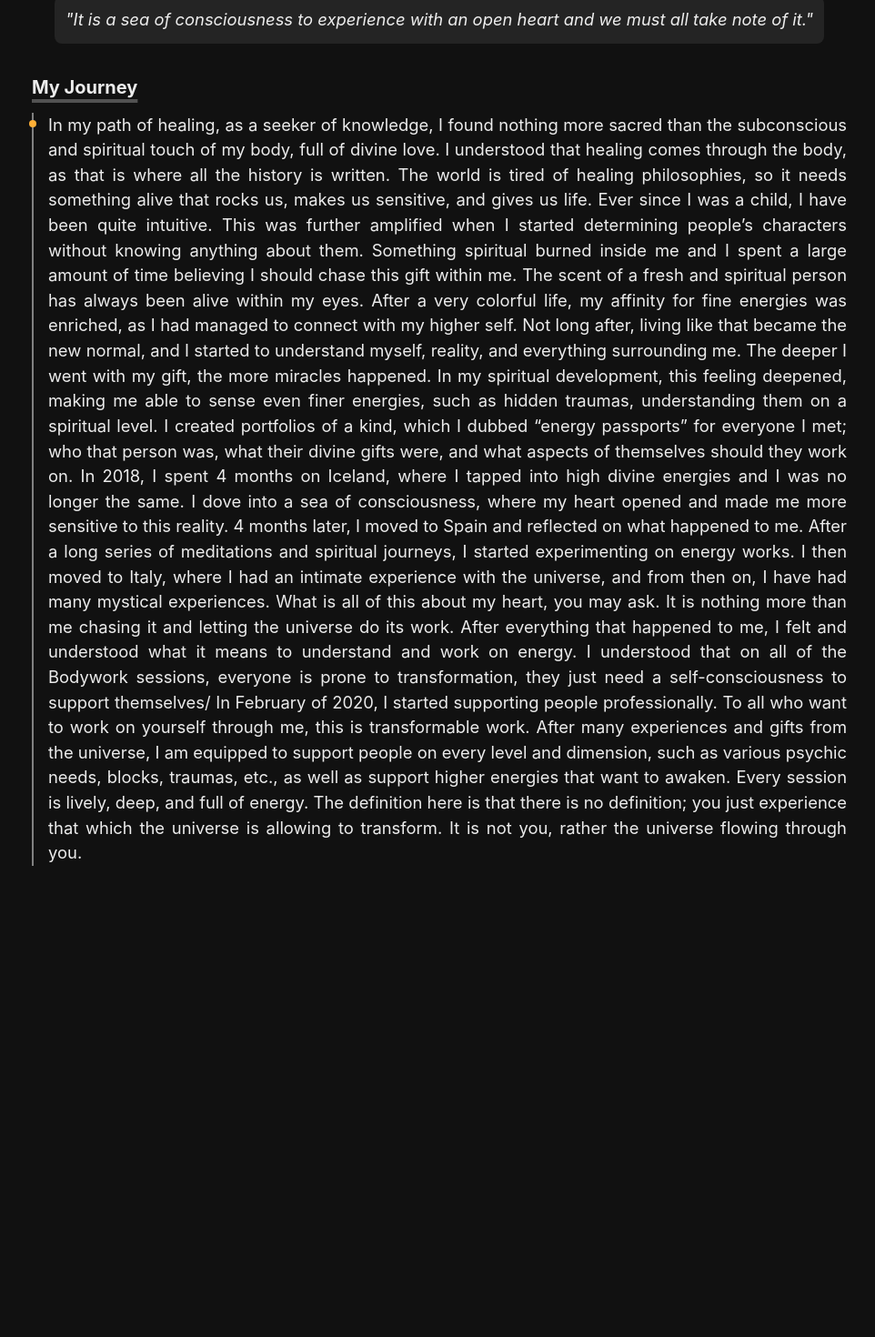
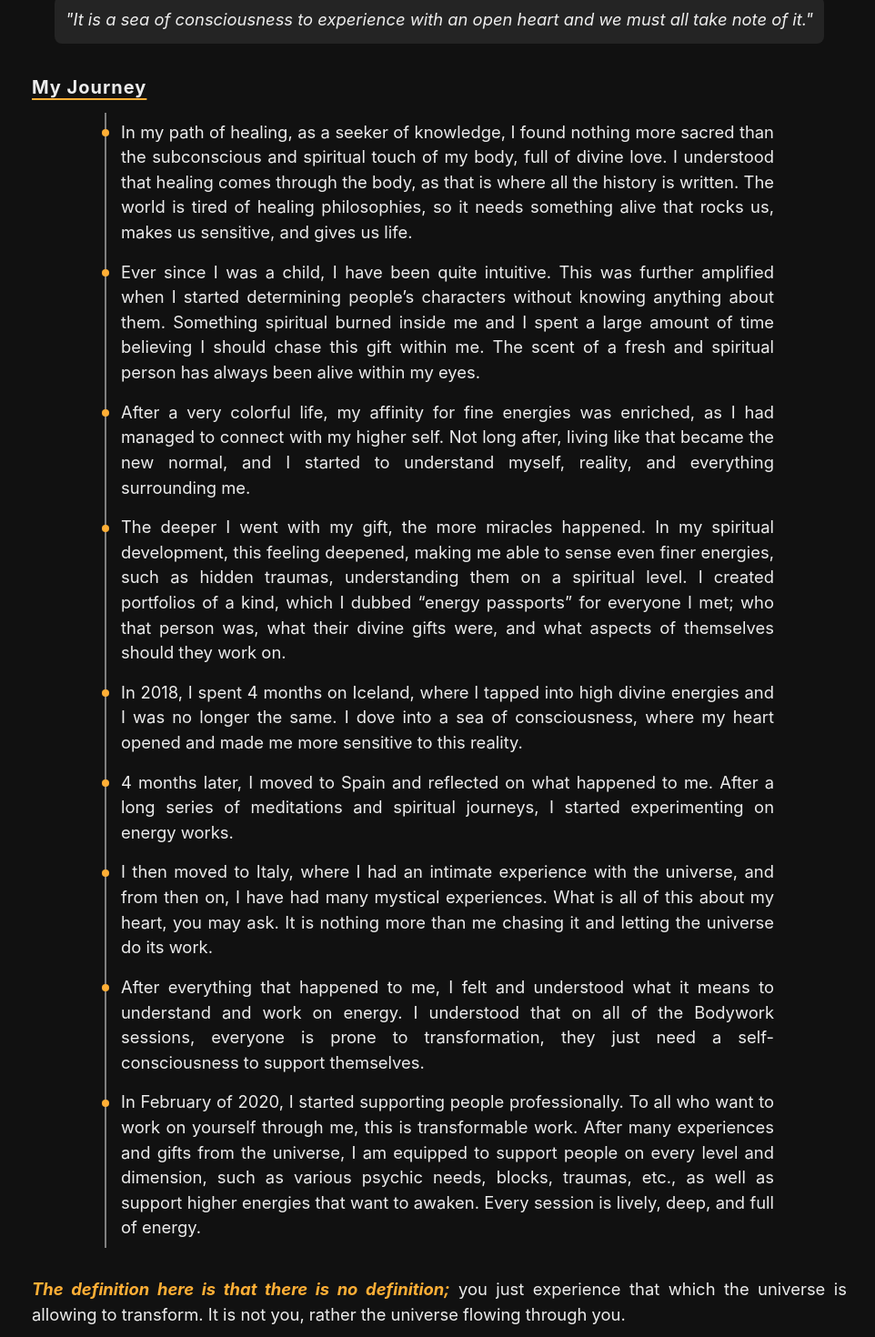
Before and after one commit to Democles85/colombo_portfolio_reworked, a Next.js app: page /about in a window 1280 px wide. Shown: the part 852-2322 px from the top of the page at 91% size, without its empty margins (157-1119 px from the left). Before the commit the page ends 1852 px from the top, so only its background shows below. Built offline with nearby package versions, Linux system fonts and the light colour scheme.

Commit message:
feat: Updated Website

```diff
--- a/lib/theme.ts
+++ b/lib/theme.ts
@@ -21,9 +21,9 @@ const components = {
       'section-title': {
         fontSize: 20,
         textDecoration: 'underline',
-        textUnderlineOffset: 6,
-        textDecorationThickness: 4,
-        textDecorationColor: '#525252',
+        textUnderlineOffset: 5,
+        textDecorationThickness: 2,
+        textDecorationColor: '#FFAF36',
         marginTop: 3,
         marginBottom: 4,
       },
--- a/pages/about.tsx
+++ b/pages/about.tsx
@@ -6,10 +6,17 @@ import {
   useColorModeValue,
 } from '@chakra-ui/react';
 import React from 'react';
+
+// Components
 import IntroImage from '../components/IntroImage';
 import Section from '../components/Section';
 
+// Data
+import data from '../util/about.json';
+
 const About = () => {
+  const about = data.$about;
+
   return (
     <Box pt={'4rem'}>
       <Section>
@@ -35,7 +42,7 @@ const About = () => {
           textAlign={'justify'}
           fontSize={'1.15rem'}
         >
-          <Box padding={'3rem'}>
+          <Box padding={{ base: '0', md: '3rem' }} py={{ base: '1rem' }}>
             <Box
               width={'full'}
               display={'flex'}
@@ -59,10 +66,13 @@ const About = () => {
             <Heading
               as={'h3'}
               variant={'section-title'}
+              letterSpacing={'wider'}
               // fontFamily={"'Silkscreen', cursive"}
             >
               My Journey
             </Heading>
+            <Container maxW={'container.md'}>
+              {about.map((data, _index) => (
                 <Box
                   position={'relative'}
                   display={'flex'}
@@ -75,60 +85,26 @@ const About = () => {
                       h={2}
                       bg={'#FFAF36'}
                       borderRadius={'full'}
-                  mt={'0.55rem'}
+                      mt={'1.15rem'}
                       left={'-0.3rem'}
                     />
                   </Box>
-              <Text>
-                In my path of healing, as a seeker of knowledge, I found nothing
-                more sacred than the subconscious and spiritual touch of my
-                body, full of divine love. I understood that healing comes
-                through the body, as that is where all the history is written.
-                The world is tired of healing philosophies, so it needs
-                something alive that rocks us, makes us sensitive, and gives us
-                life. Ever since I was a child, I have been quite intuitive.
-                This was further amplified when I started determining people’s
-                characters without knowing anything about them. Something
-                spiritual burned inside me and I spent a large amount of time
-                believing I should chase this gift within me. The scent of a
-                fresh and spiritual person has always been alive within my eyes.
-                After a very colorful life, my affinity for fine energies was
-                enriched, as I had managed to connect with my higher self. Not
-                long after, living like that became the new normal, and I
-                started to understand myself, reality, and everything
-                surrounding me. The deeper I went with my gift, the more
-                miracles happened. In my spiritual development, this feeling
-                deepened, making me able to sense even finer energies, such as
-                hidden traumas, understanding them on a spiritual level. I
-                created portfolios of a kind, which I dubbed “energy passports”
-                for everyone I met; who that person was, what their divine gifts
-                were, and what aspects of themselves should they work on. In
-                2018, I spent 4 months on Iceland, where I tapped into high
-                divine energies and I was no longer the same. I dove into a sea
-                of consciousness, where my heart opened and made me more
-                sensitive to this reality. 4 months later, I moved to Spain and
-                reflected on what happened to me. After a long series of
-                meditations and spiritual journeys, I started experimenting on
-                energy works. I then moved to Italy, where I had an intimate
-                experience with the universe, and from then on, I have had many
-                mystical experiences. What is all of this about my heart, you
-                may ask. It is nothing more than me chasing it and letting the
-                universe do its work. After everything that happened to me, I
-                felt and understood what it means to understand and work on
-                energy. I understood that on all of the Bodywork sessions,
-                everyone is prone to transformation, they just need a
-                self-consciousness to support themselves/ In February of 2020, I
-                started supporting people professionally. To all who want to
-                work on yourself through me, this is transformable work. After
-                many experiences and gifts from the universe, I am equipped to
-                support people on every level and dimension, such as various
-                psychic needs, blocks, traumas, etc., as well as support higher
-                energies that want to awaken. Every session is lively, deep, and
-                full of energy. The definition here is that there is no
-                definition; you just experience that which the universe is
-                allowing to transform. It is not you, rather the universe
-                flowing through you.
-              </Text>
+                  <Text py={'0.5rem'}>{data.paragraph}</Text>
+                </Box>
+              ))}
+            </Container>
+            <Box py={'2rem'}>
+              <span
+                style={{
+                  fontStyle: 'italic',
+                  fontWeight: 'bold',
+                  color: '#FFAF36',
+                }}
+              >
+                The definition here is that there is no definition;
+              </span>{' '}
+              you just experience that which the universe is allowing to
+              transform. It is not you, rather the universe flowing through you.
             </Box>
           </Box>
         </Container>
--- a/styles/Home.module.css
+++ b/styles/Home.module.css
@@ -55,12 +55,12 @@
   border-radius: 2px;
   border-top: transparent;
   border-left: transparent;
-  animation: scroll 2s ease-in-out infinite;
+  animation: scroll 4s ease-in-out infinite;
 }
 
 .scroll-element::after {
   top: 80%;
-  animation-delay: 1s;
+  animation-delay: 2s;
 }
 
 @keyframes scroll {
@@ -102,7 +102,7 @@
 
 .hidden {
   opacity: 0;
-  transform: translateY(100px);
+  transform: translateY(50px);
   transition: all 1s ease-in-out;
 }
 
--- /dev/null
+++ b/util/about.json
@@ -0,0 +1,31 @@
+{
+  "$about": [
+    {
+      "paragraph": "In my path of healing, as a seeker of knowledge, I found nothing more sacred than the subconscious and spiritual touch of my body, full of divine love. I understood that healing comes through the body, as that is where all the history is written. The world is tired of healing philosophies, so it needs something alive that rocks us, makes us sensitive, and gives us life."
+    },
+    {
+      "paragraph": "Ever since I was a child, I have been quite intuitive. This was further amplified when I started determining people’s characters without knowing anything about them. Something spiritual burned inside me and I spent a large amount of time believing I should chase this gift within me. The scent of a fresh and spiritual person has always been alive within my eyes."
+    },
+    {
+      "paragraph": "After a very colorful life, my affinity for fine energies was enriched, as I had managed to connect with my higher self. Not long after, living like that became the new normal, and I started to understand myself, reality, and everything surrounding me."
+    },
+    {
+      "paragraph": "The deeper I went with my gift, the more miracles happened. In my spiritual development, this feeling deepened, making me able to sense even finer energies, such as hidden traumas, understanding them on a spiritual level. I created portfolios of a kind, which I dubbed “energy passports” for everyone I met; who that person was, what their divine gifts were, and what aspects of themselves should they work on."
+    },
+    {
+      "paragraph": "In 2018, I spent 4 months on Iceland, where I tapped into high divine energies and I was no longer the same. I dove into a sea of consciousness, where my heart opened and made me more sensitive to this reality."
+    },
+    {
+      "paragraph": "4 months later, I moved to Spain and reflected on what happened to me. After a long series of meditations and spiritual journeys, I started experimenting on energy works."
+    },
+    {
+      "paragraph": "I then moved to Italy, where I had an intimate experience with the universe, and from then on, I have had many mystical experiences. What is all of this about my heart, you may ask. It is nothing more than me chasing it and letting the universe do its work."
+    },
+    {
+      "paragraph": "After everything that happened to me, I felt and understood what it means to understand and work on energy. I understood that on all of the Bodywork sessions, everyone is prone to transformation, they just need a self-consciousness to support themselves."
+    },
+    {
+      "paragraph": "In February of 2020, I started supporting people professionally. To all who want to work on yourself through me, this is transformable work. After many experiences and gifts from the universe, I am equipped to support people on every level and dimension, such as various psychic needs, blocks, traumas, etc., as well as support higher energies that want to awaken. Every session is lively, deep, and full of energy."
+    }
+  ]
+}
```
Also changed, not shown: pages/index.tsx (+23 -24 lines), util/modalities.json (added, +52 -0 lines). Lines whose indentation alone changed are shown as unchanged.
